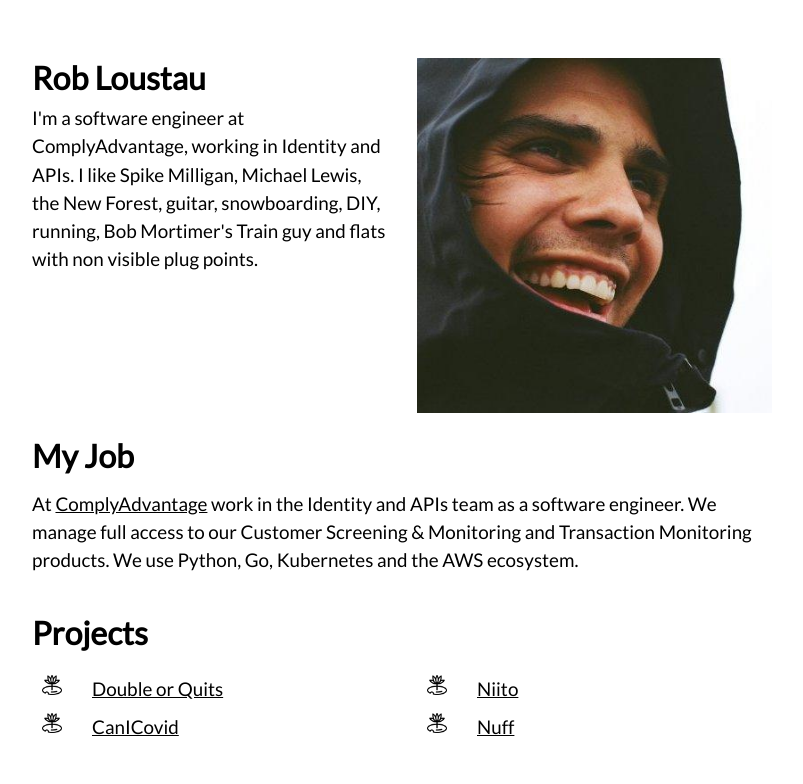
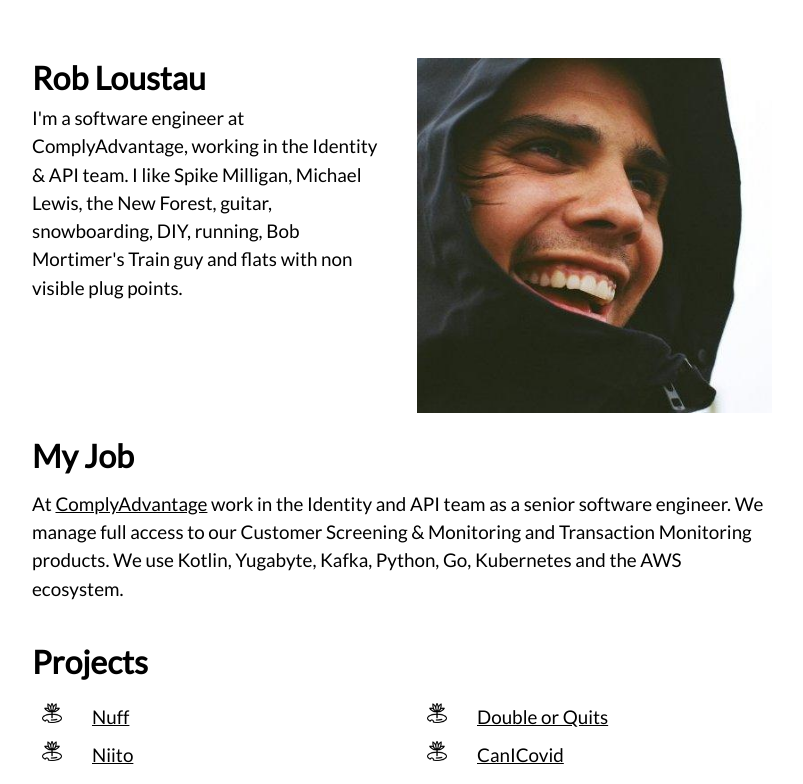
Before and after one commit to rdlou/rdlou.github.io, a plain HTML site: page index.html in a window 1280 px wide. Shown: the top 784 px of the page, without its empty margins (238-1041 px from the left). Drawn offline with Linux system fonts and the light colour scheme.

Commit message:
quick update

```diff
--- a/index.html
+++ b/index.html
@@ -21,7 +21,7 @@
             <div class="content">
                 <div>
                     <h1>Rob Loustau</h1>
-                    <p>I'm a software engineer at ComplyAdvantage, working in Identity and APIs.
+                    <p>I'm a software engineer at ComplyAdvantage, working in the Identity & API team.
                     I like Spike Milligan, Michael Lewis, the New Forest, guitar, snowboarding, DIY, running, Bob Mortimer's Train guy and flats with non visible plug points.</p>
                 </div>
                 <div class="image">
@@ -30,8 +30,8 @@
                 <div class="span">
                     <h1>My Job</h1>
                     <p>At <a href="https://complyadvantage.com/" target="_blank">ComplyAdvantage</a> work in the Identity
-                        and APIs team as a software engineer.  We manage full access to our Customer Screening & Monitoring and Transaction Monitoring products.
-                          We use Python, Go, Kubernetes and the AWS ecosystem.</p>
+                        and API team as a senior software engineer.  We manage full access to our Customer Screening & Monitoring and Transaction Monitoring products.
+                          We use Kotlin, Yugabyte, Kafka, Python, Go, Kubernetes and the AWS ecosystem.</p>
                 </div>
 
                 <div class="span">
@@ -39,14 +39,15 @@
                 </div>
                 <div>
                     <ul class="bullet">
-                        <li><a href="./projects/double-or-quits.html">Double or Quits</a></li>
-                        <li><a href="./projects/canicovid.html">CanICovid</a></li>
+                        <li><a href="./projects/nuff.html">Nuff</a></li>
+                        <li><a href="./projects/niito.html">Niito</a></li>
                     </ul>
                 </div>
                 <div>
                     <ul class="bullet">
-                        <li><a href="./projects/niito.html">Niito</a></li>
-                        <li><a href="./projects/nuff.html">Nuff</a></li>
+
+                        <li><a href="./projects/double-or-quits.html">Double or Quits</a></li>
+                        <li><a href="./projects/canicovid.html">CanICovid</a></li>
                     </ul>
                 </div>
                 <div class="span">
```
Also changed, not shown: projects/canicovid.html (+1 -0 lines), projects/double-or-quits.html (+1 -0 lines), projects/niito.html (+1 -0 lines), projects/nuff.html (+3 -0 lines), assets/app-store-nuff-old.svg (added), assets/app-store-nuff.svg (added).
